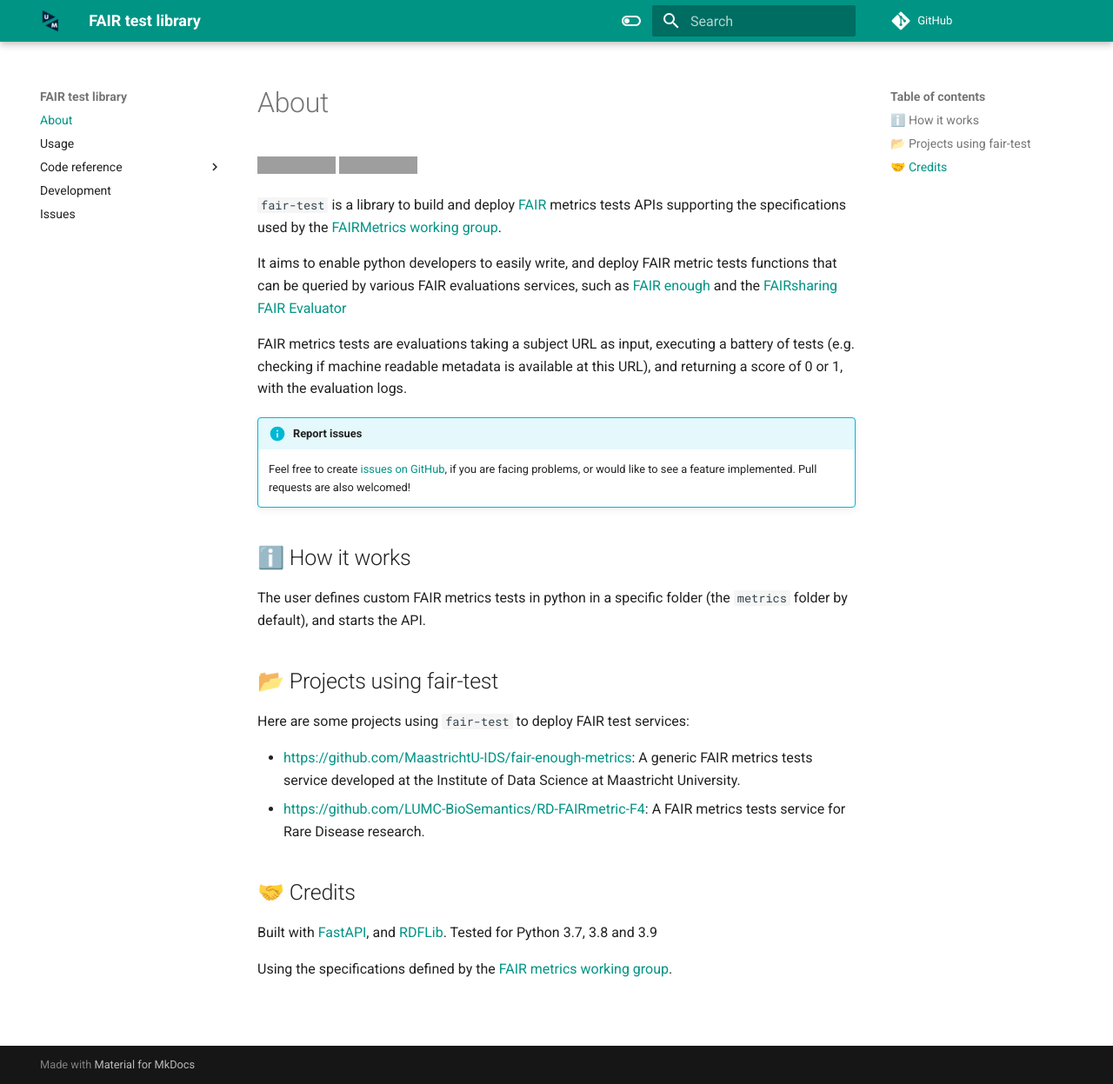
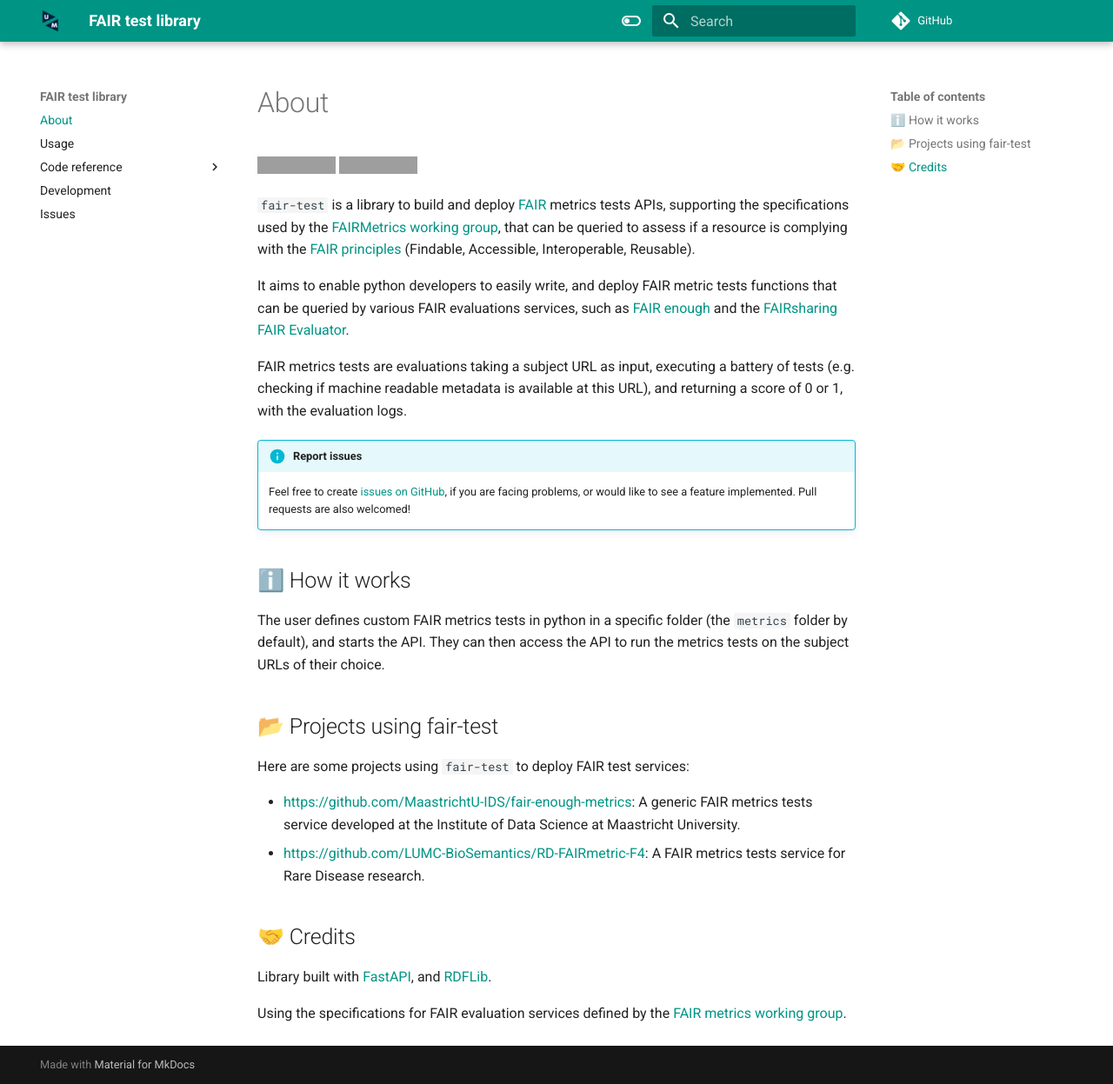
Before and after one commit to MaastrichtU-IDS/fair-test, an MkDocs documentation site: the page built from docs/index.md, in a window 1280 px wide and 1247 px high. Shown: the whole window at 87% size. Built offline with MkDocs 1.6.1 and Material for MkDocs 9.7.7, drawn with Linux system fonts in a browser that asks for light colours; comment, search, counter and statistics services are not loaded; grey boxes are pictures that could not be loaded.

```diff
--- a/docs/index.md
+++ b/docs/index.md
@@ -1,8 +1,8 @@
 [![Version](https://img.shields.io/pypi/v/fair-test)](https://pypi.org/project/fair-test) [![Python versions](https://img.shields.io/pypi/pyversions/fair-test)](https://pypi.org/project/fair-test)
 
-`fair-test` is a library to build and deploy [FAIR](https://www.go-fair.org/fair-principles/){:target="_blank"} metrics tests APIs supporting the specifications used by the [FAIRMetrics working group](https://github.com/FAIRMetrics/Metrics){:target="_blank"}.
+`fair-test` is a library to build and deploy [FAIR](https://www.go-fair.org/fair-principles/){:target="_blank"} metrics tests APIs, supporting the specifications used by the [FAIRMetrics working group](https://github.com/FAIRMetrics/Metrics){:target="_blank"}, that can be queried to assess if a resource is complying with the [FAIR principles](https://www.go-fair.org/fair-principles/){:target="_blank"} (Findable, Accessible, Interoperable, Reusable).
 
-It aims to enable python developers to easily write, and deploy FAIR metric tests functions that can be queried by various FAIR evaluations services, such as [FAIR enough](https://fair-enough.semanticscience.org/){:target="_blank"} and the [FAIRsharing FAIR Evaluator](https://fairsharing.github.io/FAIR-Evaluator-FrontEnd/){:target="_blank"}
+It aims to enable python developers to easily write, and deploy FAIR metric tests functions that can be queried by various FAIR evaluations services, such as [FAIR enough](https://fair-enough.semanticscience.org/){:target="_blank"} and the [FAIRsharing FAIR Evaluator](https://fairsharing.github.io/FAIR-Evaluator-FrontEnd/){:target="_blank"}.
 
 FAIR metrics tests are evaluations taking a subject URL as input, executing a battery of tests (e.g. checking if machine readable metadata is available at this URL), and returning a score of 0 or 1, with the evaluation logs.
 
@@ -12,7 +12,7 @@
 
 ## ℹ️ How it works
 
-The user defines custom FAIR metrics tests in python in a specific folder (the `metrics` folder by default), and starts the API.
+The user defines custom FAIR metrics tests in python in a specific folder (the `metrics` folder by default), and starts the API. They can then access the API to run the metrics tests on the subject URLs of their choice.
 
 ## 📂 Projects using fair-test
 
@@ -23,6 +23,6 @@
 
 ## 🤝 Credits
 
-Built with [FastAPI](https://fastapi.tiangolo.com/){:target="_blank"}, and [RDFLib](https://github.com/RDFLib/rdflib){:target="_blank"}. Tested for Python 3.7, 3.8 and 3.9
+Library built with [FastAPI](https://fastapi.tiangolo.com/){:target="_blank"}, and [RDFLib](https://github.com/RDFLib/rdflib){:target="_blank"}.
 
-Using the specifications defined by the [FAIR metrics working group](https://github.com/FAIRMetrics/Metrics){:target="_blank"}.
+Using the specifications for FAIR evaluation services defined by the [FAIR metrics working group](https://github.com/FAIRMetrics/Metrics){:target="_blank"}.
--- a/mkdocs.yml
+++ b/mkdocs.yml
@@ -25,8 +25,8 @@
   - About: index.md
   - Usage: usage.md
   - Code reference:
-      - FairTest: fair-test.md
-      - FairTestAPI: fair-test-api.md
+      - FairTest: FairTest.md
+      - FairTestAPI: FairTestAPI.md
   - Development: development.md
   - Issues: https://github.com/MaastrichtU-IDS/fair-test/issues
 
```
Also changed, not shown: README.md (+2 -2 lines), docs/FairTest.md (renamed from docs/fair-test.md, +1 -1 lines), docs/FairTestAPI.md (renamed from docs/fair-test-api.md, +1 -1 lines), 2 other files.
